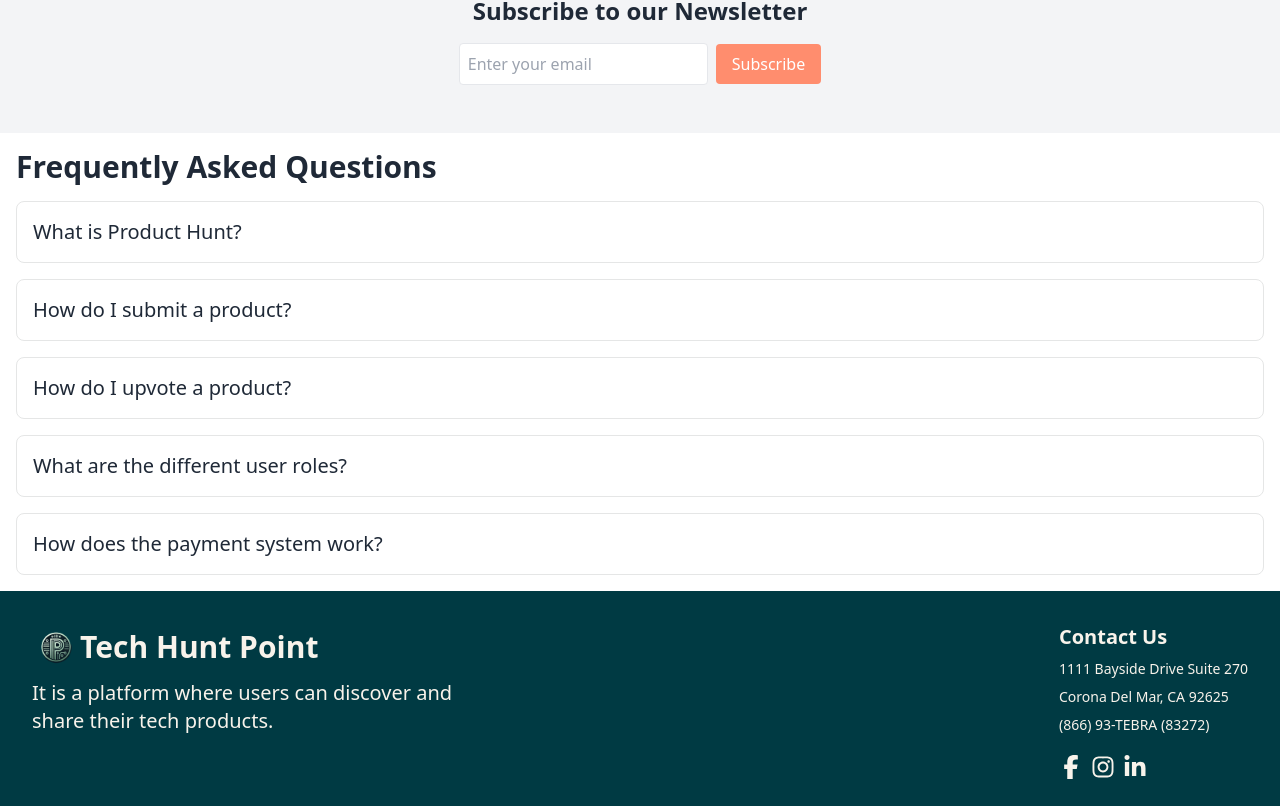
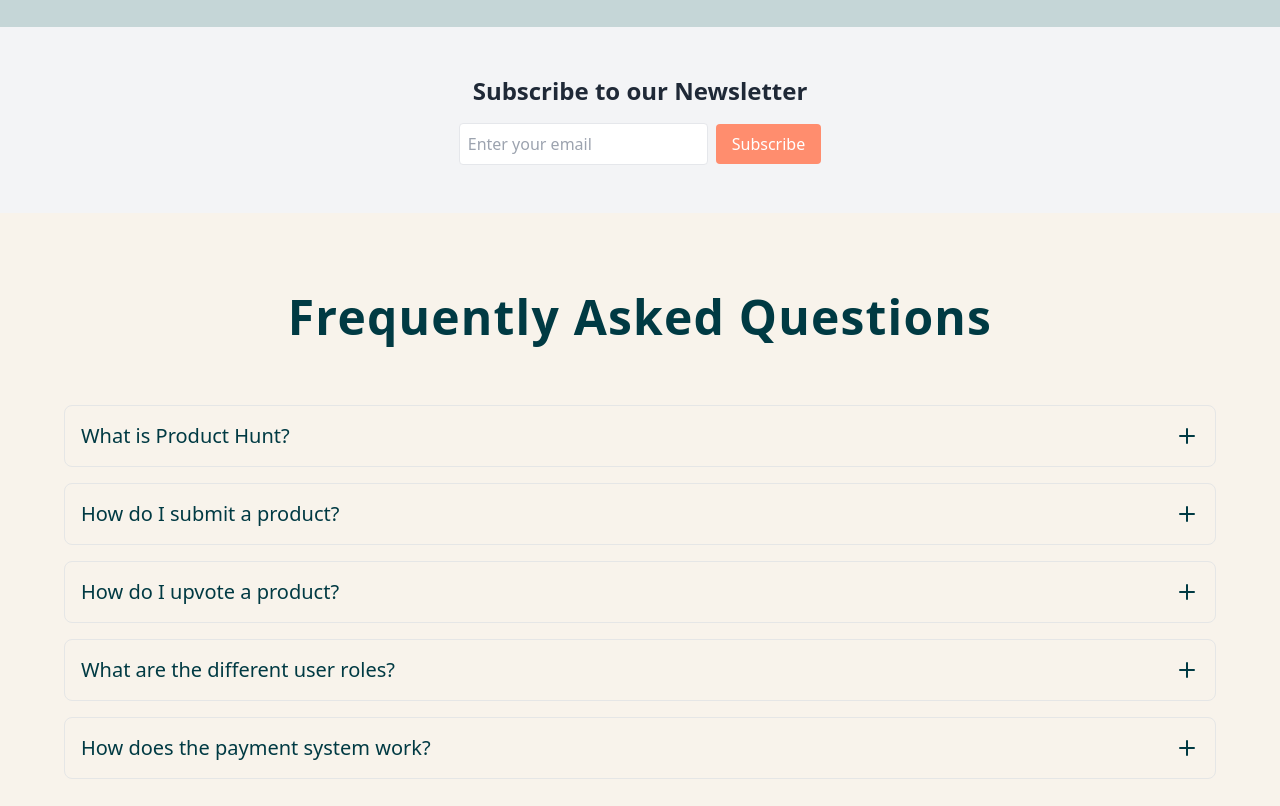
Before and after one commit to mahmudanusrat/tech-hunt-point, a React (Vite) app: page / in a window 1280 px wide. Shown: the part 2514-3320 px from the top of the page. Built offline with nearby package versions, Linux system fonts and the light colour scheme; no server answers.

Commit message:
update faq section

```diff
--- a/src/components/Home/FAQ/FAQ.jsx
+++ b/src/components/Home/FAQ/FAQ.jsx
@@ -1,4 +1,5 @@
 import React, { useState } from "react";
+import { FiPlus, FiMinus } from "react-icons/fi";
 
 const faqData = [
   {
@@ -29,36 +30,50 @@
 ];
 
 const FAQ = () => {
-  const [activeIndex, setActiveIndex] = useState(null); // Track the active question
+  const [activeIndex, setActiveIndex] = useState(null);
 
   const handleToggle = (index) => {
-    // If the current question is already active, set it to null (close it). Otherwise, open the clicked question.
     setActiveIndex(activeIndex === index ? null : index);
   };
 
   return (
-    <div className="container mx-auto p-4">
-      <h2 className="text-3xl font-bold mb-4">Frequently Asked Questions</h2>
-      <div className="space-y-4">
-        {faqData.map((faq, index) => (
+    <div className="text-[#003a43] bg-[#f8f3eb]">
+      <div className="container py-20 px-6 mx-auto">
+        <h1 className="text-5xl font-semibold tracking-wide mb-16 text-center dark:text-white">
+          Frequently Asked Questions
+        </h1>
+        <div className="space-y-4 max-w-6xl mx-auto">
+          {faqData.map((faq, index) => {
+            const isActive = activeIndex === index;
+            return (
               <div
                 key={index}
-            className="border border-base-300 bg-base-100 rounded-lg"
+                className={`border border-base-300 rounded-lg ${
+                  isActive ? "bg-[#8ca7a229]" : ""
+                }`}
               >
                 <div
-              className="text-xl font-medium cursor-pointer p-4 hover:bg-gray-200"
+                  className="flex justify-between items-center text-xl font-medium cursor-pointer p-4 hover:bg-[#8ca7a229]"
                   onClick={() => handleToggle(index)}
                 >
-              {faq.question}
+                  <span>{faq.question}</span>
+                  <span>
+                    {isActive ? (
+                      <FiMinus className="text-2xl" />
+                    ) : (
+                      <FiPlus className="text-2xl" />
+                    )}
+                  </span>
                 </div>
-            {/* Conditionally render the answer if the question is clicked */}
-            {activeIndex === index && (
-              <div className="p-4 bg-gray-50">
+                {isActive && (
+                  <div className="p-4">
                     <p>{faq.answer}</p>
                   </div>
                 )}
               </div>
-        ))}
+            );
+          })}
+        </div>
       </div>
     </div>
   );
--- a/src/components/Home/WhoKnow/WhoKnow.jsx
+++ b/src/components/Home/WhoKnow/WhoKnow.jsx
@@ -35,7 +35,7 @@
         ].map((review) => (
           <div
             key={review.id}
-            className="bg-[#f8f3eb] p-6 rounded-lg shadow transform transition-transform duration-300 hover:scale-105 will-change-transform"
+            className="bg-[#f8f3eb] p-6 py-16 text-center rounded-lg shadow transform transition-transform duration-300 hover:scale-105 will-change-transform"
           >
             <p className="italic">{review.review}</p>
             <h4 className="mt-4 font-bold">{review.user}</h4>
```
Lines whose indentation alone changed are shown as unchanged.
